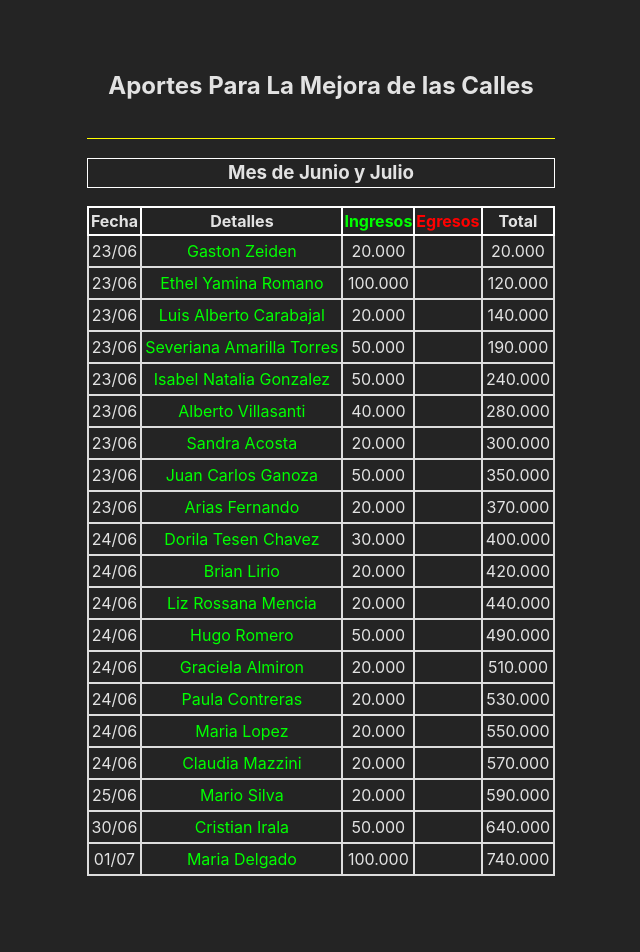
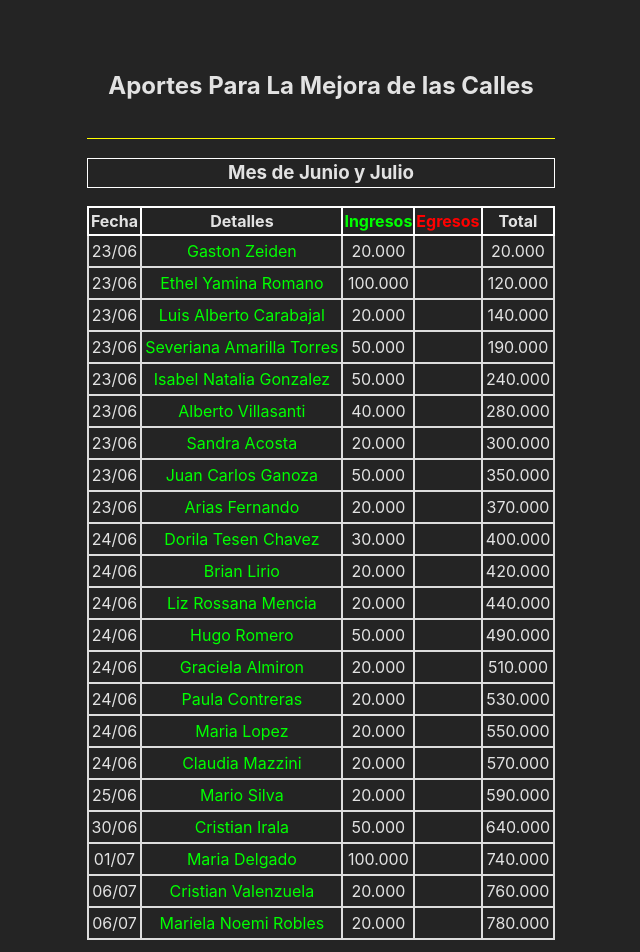
Before and after one commit to Dynezel/mejoras-calles-externas, a React (Vite) app: page / in a window 1280 px wide. Shown: the top 952 px of the page, without its empty margins (319-959 px from the left). Before the commit the page ends 924 px from the top, so only its background shows below. Built offline with nearby package versions, Linux system fonts and the light colour scheme.

Commit message:
Add files via upload

```diff
--- a/src/Components/Junio.jsx
+++ b/src/Components/Junio.jsx
@@ -201,6 +201,24 @@ export default function Junio() {
                         <td></td>
                         <td>740.000</td>
                     </tr>
+                    <tr>
+                        <td>06/07</td>
+                        <td className="ingresos">
+                            Cristian Valenzuela
+                        </td>
+                        <td>20.000</td>
+                        <td></td>
+                        <td>760.000</td>
+                    </tr>
+                    <tr>
+                        <td>06/07</td>
+                        <td className="ingresos">
+                            Mariela Noemi Robles
+                        </td>
+                        <td>20.000</td>
+                        <td></td>
+                        <td>780.000</td>
+                    </tr>
                 </tbody>
             </table>
         </div >
```
